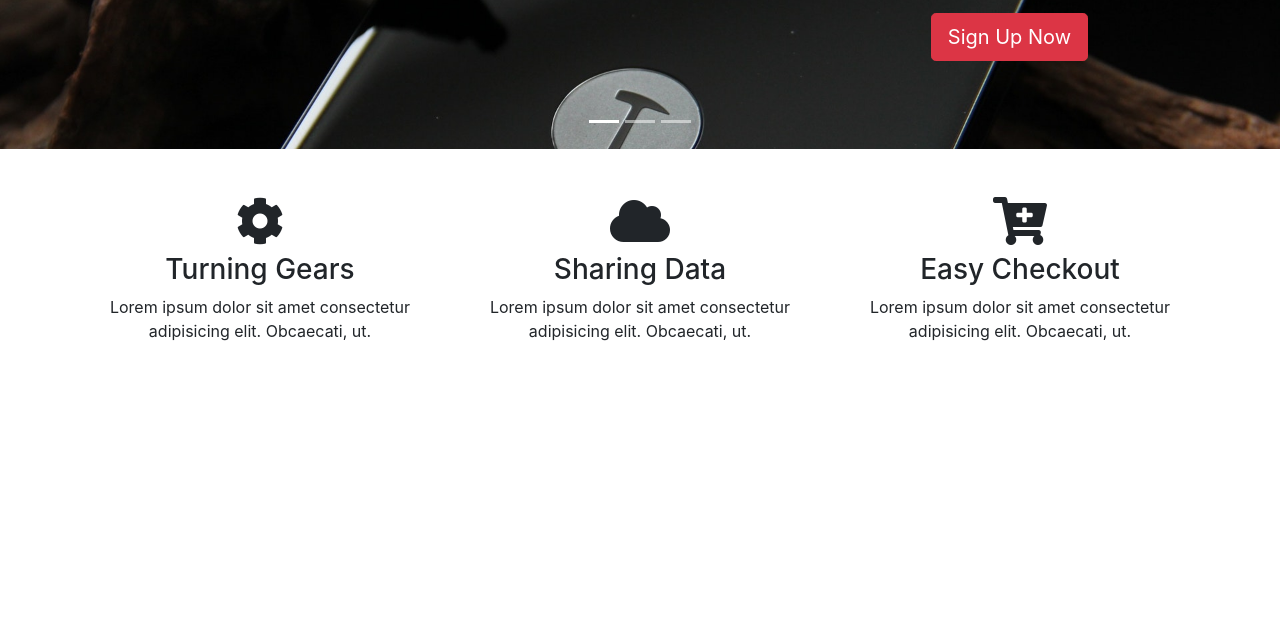
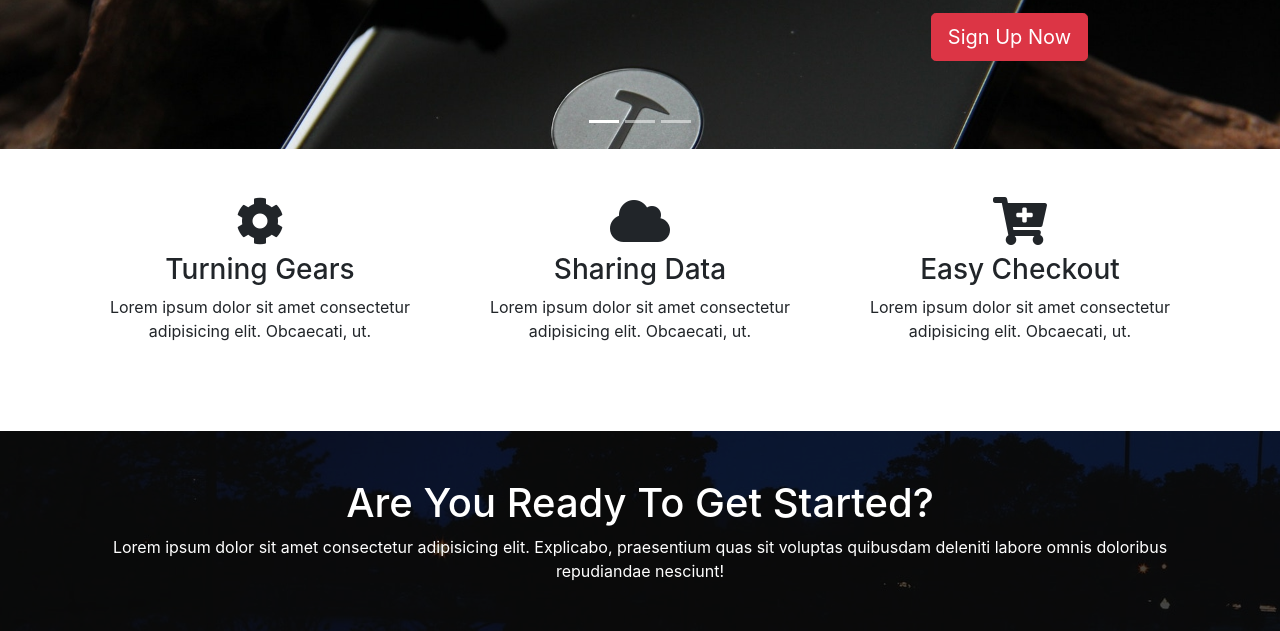
Before and after one commit to possibilitiesInTest/Bootstrap, a plain HTML site: page Bootstrap-One/Multi Page Theme/index.html in a window 1280 px wide. Shown: the part 357-988 px from the top of the page. Before the commit the page ends 800 px from the top, so only its background shows below. Drawn offline with nearby package versions, Linux system fonts and the light colour scheme.

Commit message:
create home heading section

```diff
--- a/Bootstrap-One/Multi Page Theme/css/style.css
+++ b/Bootstrap-One/Multi Page Theme/css/style.css
@@ -27,3 +27,22 @@
   background: url("../img/image3.jpg");
   background-size: cover;
 }
+
+#home-heading {
+  position: relative;
+  min-height: 200px;
+  background: url("../img/lights.jpg");
+  background-attachment: fixed;
+  background-repeat: no-repeat;
+  text-align: center;
+  color: #fff;
+}
+
+.dark-overlay {
+  position: absolute;
+  top: 0;
+  left: 0;
+  width: 100%;
+  height: 100%;
+  background: rgba(0, 0, 0, 0.7);
+}
--- a/Bootstrap-One/Multi Page Theme/index.html
+++ b/Bootstrap-One/Multi Page Theme/index.html
@@ -153,7 +153,19 @@
       </div>
     </section>
 
-
+    <!-- HOME HEADING SECTION -->
+    <section id="home-heading" class="p-5">
+      <div class="dark-overlay">
+        <div class="row">
+          <div class="col">
+          <div class="container pt-5">
+            <h1>Are You Ready To Get Started?</h1>
+            <p class="d-none d-md-block">Lorem ipsum dolor sit amet consectetur adipisicing elit. Explicabo, praesentium quas sit voluptas quibusdam deleniti labore omnis doloribus repudiandae nesciunt!</p>
+          </div>
+        </div>
+      </div>
+      </div>
+    </section>
 
     <script
       src="http://code.jquery.com/jquery-3.3.1.min.js"
```
